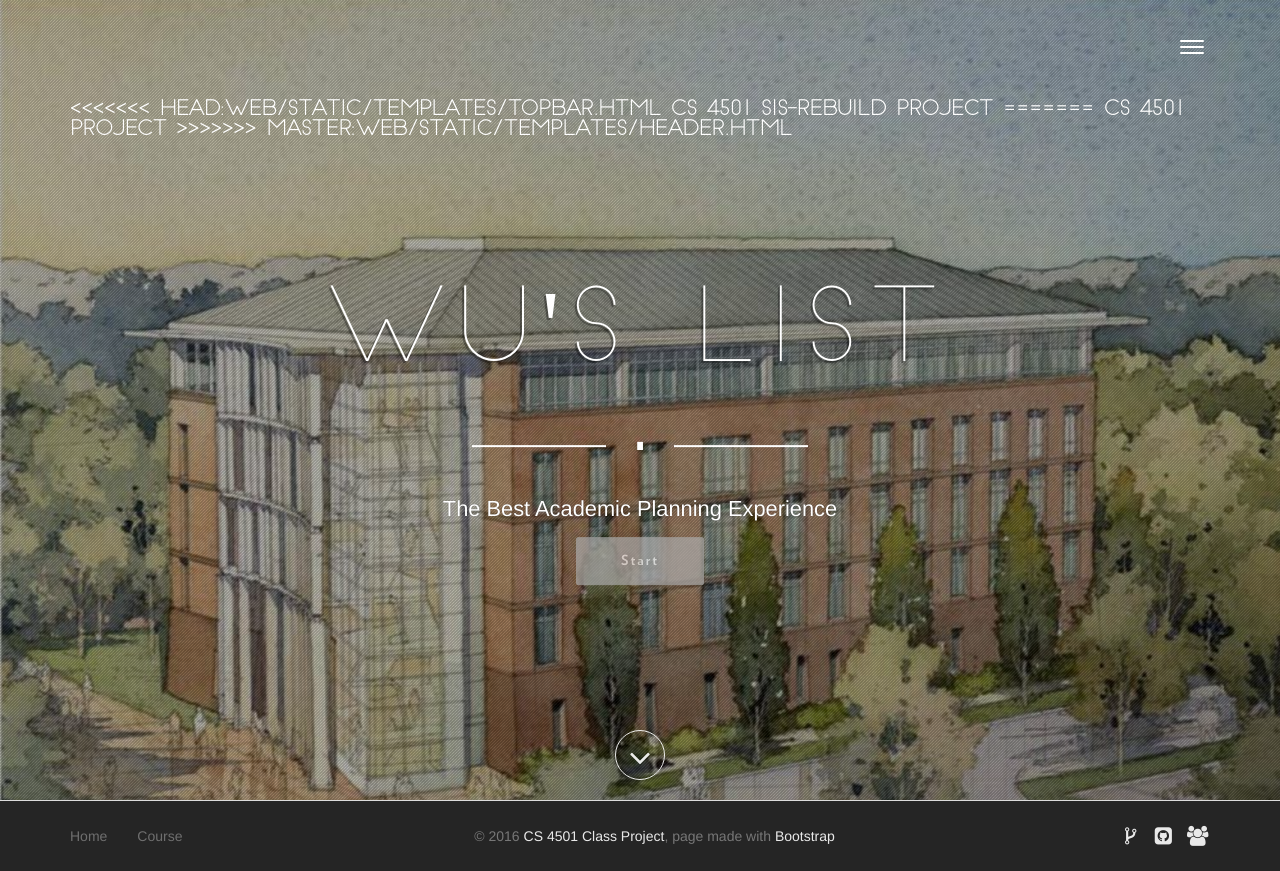
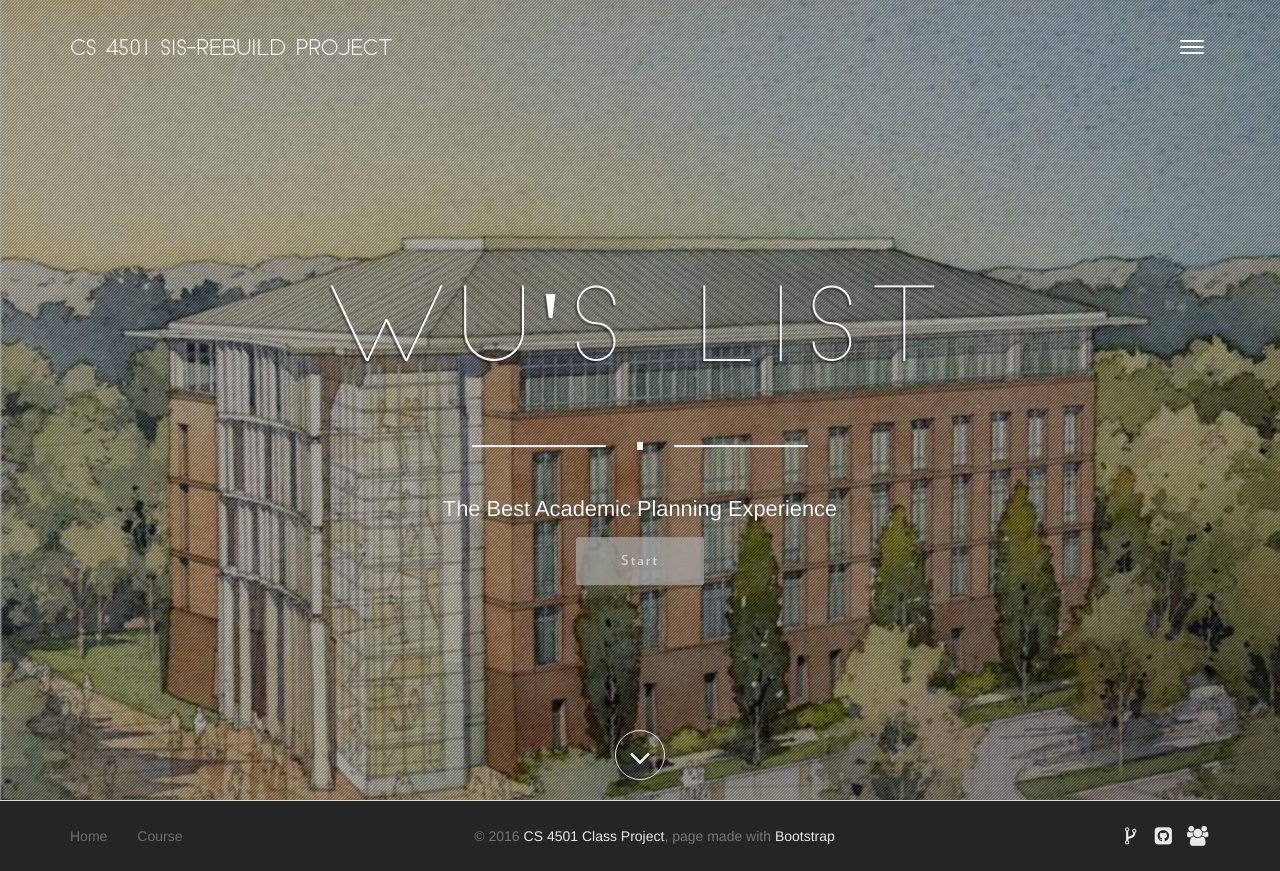
Before and after one commit to Charleo85/SIS-Rebuild, a Django app: page / in a window 1280 px wide. Run offline with Django 3.2, Linux system fonts and the light colour scheme; some libraries are stand-ins or nearby versions; some web fonts are replaced.

Commit message:
Merge Conflict Resolved

```diff
--- a/web/static/templates/TopBar.html
+++ b/web/static/templates/TopBar.html
@@ -53,11 +53,7 @@
               <span class="icon-bar bar3"></span>
               </button>
               <a target="_blank" href="http://162.243.117.39:8000" class="navbar-brand">
-<<<<<<< HEAD:web/static/templates/TopBar.html
               CS 4501 SIS-Rebuild Project
-=======
-              CS 4501 Project
->>>>>>> master:web/static/templates/header.html
               </a>
           </div>
           <div class="collapse navbar-collapse" >
```
